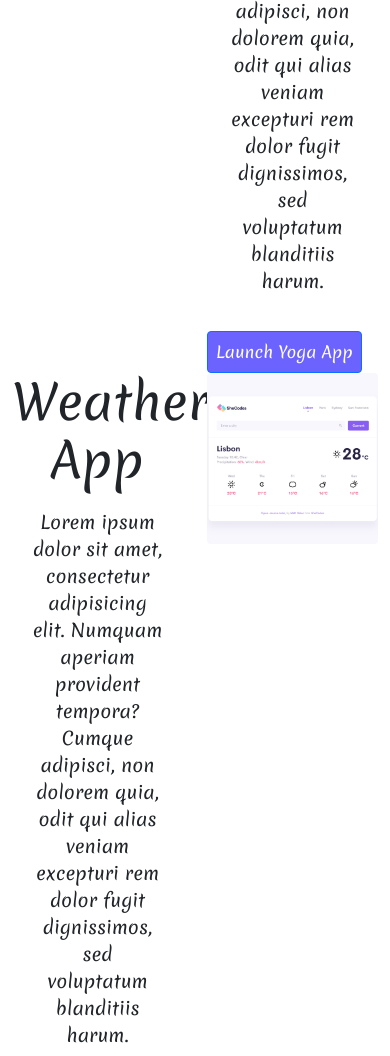
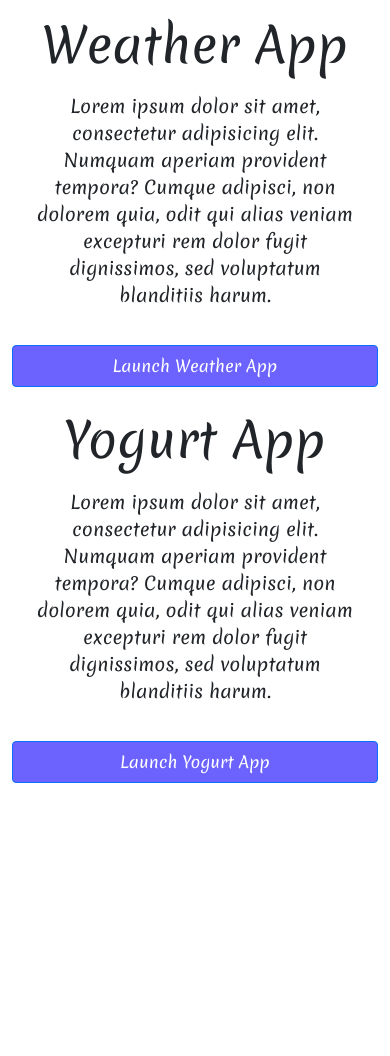
Before and after one commit to hejazn86/Hejaz-Portfoilio, a website: page index.html in a window 390 px wide. Shown: the part 941-1997 px from the top of the page. After the commit the page ends 1774 px from the top, so only its background shows below. Drawn offline with nearby package versions, Linux system fonts and the light colour scheme.

Commit message:
making the page responsive

```diff
--- a/index.html
+++ b/index.html
@@ -74,17 +74,17 @@
       <a href="/about.html#contact" class="contact-link">Contact me</a>
       <a href="/" class="about-link">About me</a>
     </div>
-    <div class="container">
-      <div class="row mt-5">
-        <div class="col-6">
+    <div class="container mt-5">
+      <div class="row my-4">
+        <div class="col-sm-6">
           <img
             src="/images/yoga.png"
-            alt="young woman doing yoga"
-            class="img-fluid rounded"
+            alt="my yoga application"
+            class="img-fluid rounded d-none d-sm-block"
           />
         </div>
-        <div class="col-6">
-          <h2 class="yoga-app text-center">Yoga app</h2>
+        <div class="col-sm-6">
+          <h2 class="yoga-app">Yoga app</h2>
           <p>
             Lorem ipsum dolor sit amet, consectetur adipisicing elit. Numquam
             aperiam provident tempora? Cumque adipisci, non dolorem quia, odit
@@ -92,13 +92,18 @@
             voluptatum blanditiis harum.
           </p>
           <div>
-            <a href="#" class="btn btn-primary p-2">Launch Yoga App</a>
+            <a
+              href="#"
+              class="btn btn-primary p-2 app-link"
+              title="Yoga app link"
+              >Launch Yoga App</a
+            >
           </div>
         </div>
       </div>
-      <div class="row">
-        <div class="col-6">
-          <h2 class="weather-app text-center">Weather App</h2>
+      <div class="row my-4">
+        <div class="col-sm-6">
+          <h2 class="weather-app">Weather App</h2>
           <p>
             Lorem ipsum dolor sit amet, consectetur adipisicing elit. Numquam
             aperiam provident tempora? Cumque adipisci, non dolorem quia, odit
@@ -106,27 +111,32 @@
             voluptatum blanditiis harum.
           </p>
           <div>
-            <a href="#" class="btn btn-primary p-2">Launch Weather App</a>
+            <a
+              href="#"
+              class="btn btn-primary p-2 app-link"
+              title="weather app link"
+              >Launch Weather App</a
+            >
           </div>
         </div>
-        <div class="col-6">
+        <div class="col-sm-6">
           <img
             src="/images/weather.png"
             alt="my weather application"
-            class="img-fluid rounded"
+            class="img-fluid rounded d-none d-sm-block"
           />
         </div>
       </div>
-      <div class="row">
-        <div class="col-6">
+      <div class="row my-4">
+        <div class="col-sm-6">
           <img
             src="/images/yogurt.png"
-            alt="a bowl of yogurt with blueberry on top of it"
-            class="img-fluid rounded"
+            alt="My yogurt application"
+            class="img-fluid rounded d-none d-sm-block"
           />
         </div>
-        <div class="col-6">
-          <h2 class="yogurt text-center">Yogurt App</h2>
+        <div class="col-sm-6">
+          <h2 class="yogurt">Yogurt App</h2>
           <p>
             Lorem ipsum dolor sit amet, consectetur adipisicing elit. Numquam
             aperiam provident tempora? Cumque adipisci, non dolorem quia, odit
@@ -134,7 +144,12 @@
             voluptatum blanditiis harum.
           </p>
           <div>
-            <a href="#" class="btn btn-primary p-2">Launch Yogurt App</a>
+            <a
+              href="#"
+              class="btn btn-primary p-2 app-link"
+              title="Yogurt app link"
+              >Launch Yogurt App</a
+            >
           </div>
         </div>
       </div>
--- a/style.css
+++ b/style.css
@@ -12,7 +12,7 @@
 body {
   margin: 50px auto;
   margin-top: 0;
-  max-width: 700px;
+  max-width: 800px;
   line-height: 1;
   font-family: var(--font-family);
 }
@@ -117,3 +117,11 @@ p {
 .about-me {
   padding-top: 80px;
 }
+
+@media (max-width: 576px) {
+  .app-link {
+    display: block;
+    text-align: center;
+    margin: 0 auto;
+  }
+}
```
Also changed, not shown: about.html (+7 -3 lines).
